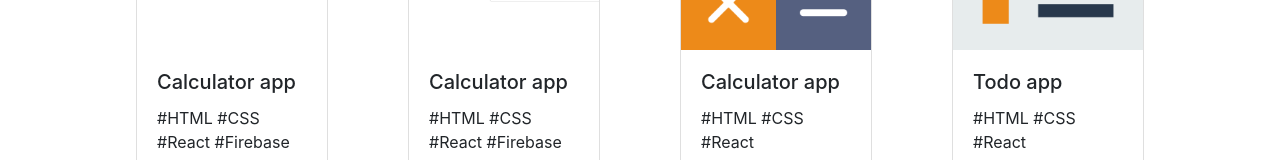
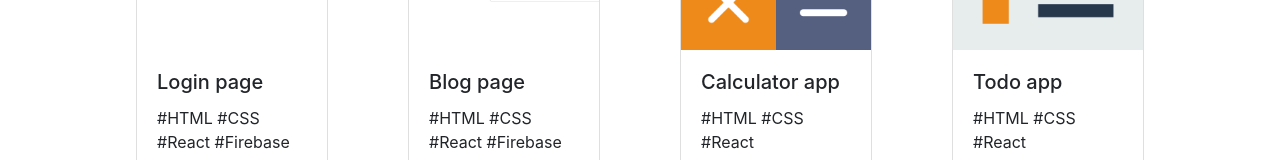
Before and after one commit to danilopalen/danilo-palen-website, a React (Create React App) app: page /portfolio in a window 1280 px wide. Shown: the part 217-377 px from the top of the page. Built offline with nearby package versions, Linux system fonts and the light colour scheme.

Commit message:
Changed card title

```diff
--- a/src/pages/portfolio.js
+++ b/src/pages/portfolio.js
@@ -35,7 +35,7 @@ export default function Portfolio() {
               }}
             />
             <Card.Body>
-              <Card.Title>Calculator app</Card.Title>
+              <Card.Title>Login page</Card.Title>
               <Card.Text>#HTML #CSS #React #Firebase</Card.Text>
               <a target="_blank" href="https://simplelogindemo.netlify.app/">
                 <Button variant="primary">Visit site</Button>
@@ -53,7 +53,7 @@ export default function Portfolio() {
               }}
             />
             <Card.Body>
-              <Card.Title>Calculator app</Card.Title>
+              <Card.Title>Blog page</Card.Title>
               <Card.Text>#HTML #CSS #React #Firebase</Card.Text>
               <a target="_blank" href="https://simpleblogsite.netlify.app/">
                 <Button variant="primary">Visit site</Button>
```
